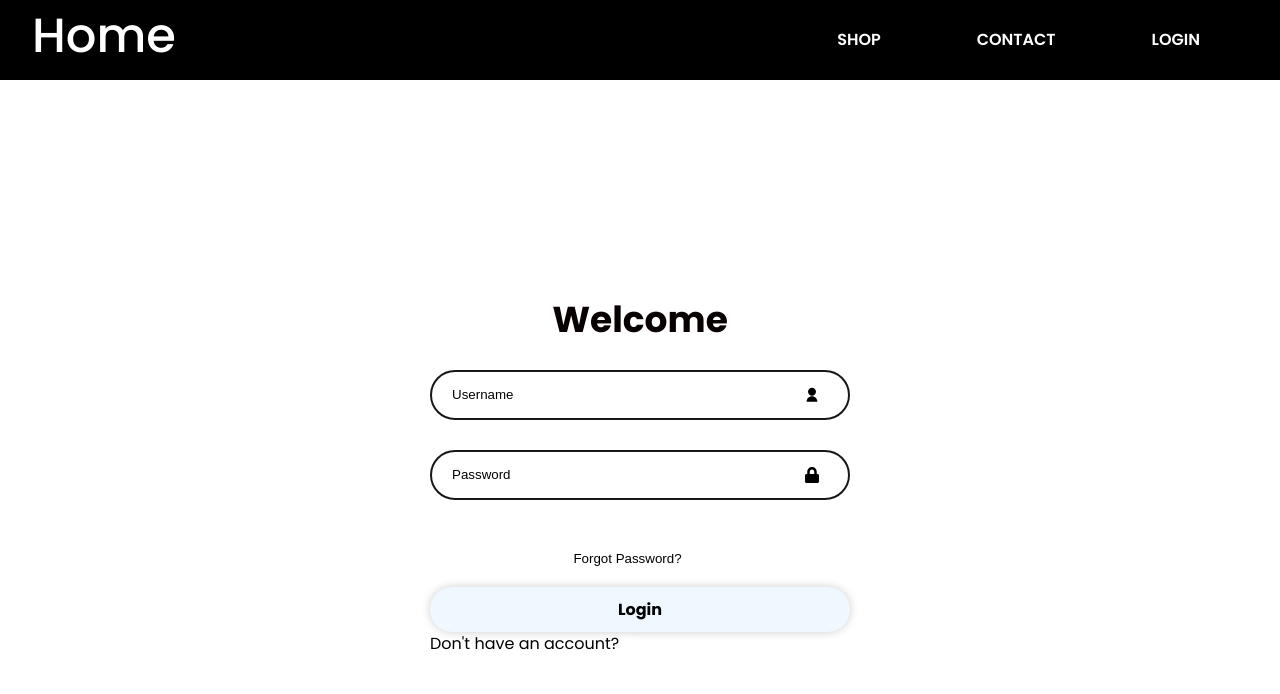
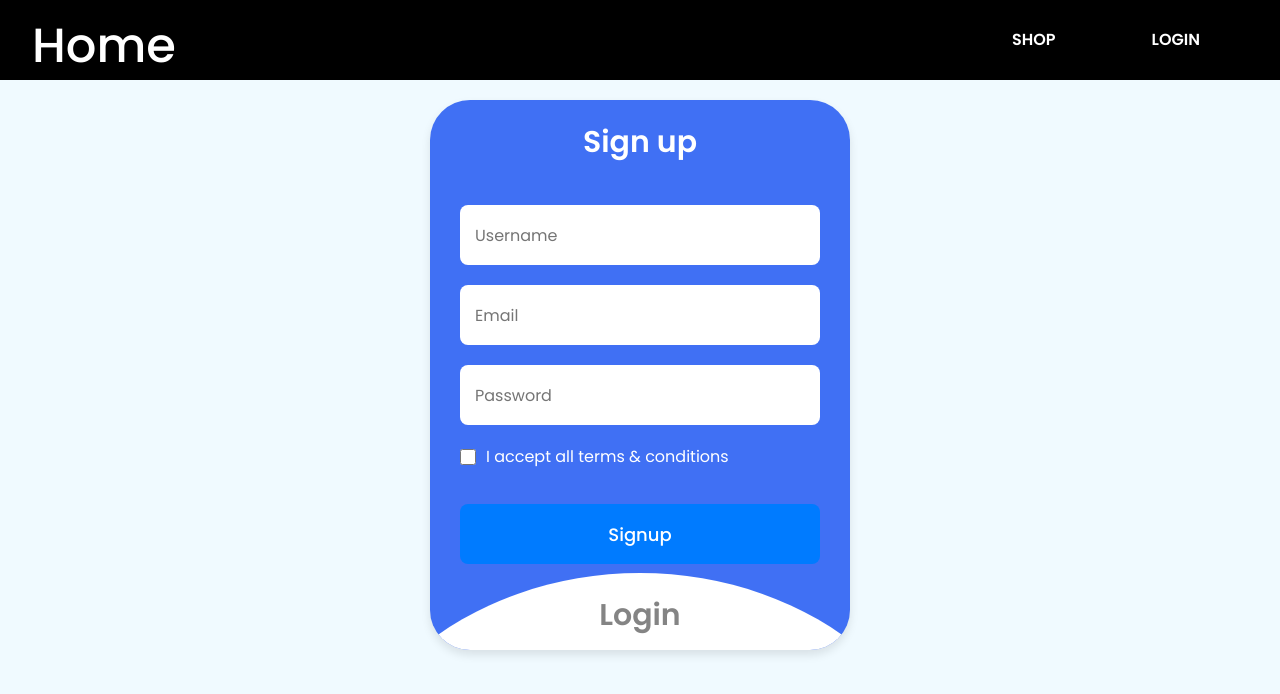
Before and after one commit to Evrp/Project-React, a React (Vite) app: page /login in a window 1280 px wide. Shown: the top 694 px of the page. Built offline with nearby package versions, Linux system fonts and the light colour scheme.

Commit message:
first commit

```diff
--- a/index.html
+++ b/index.html
@@ -4,7 +4,7 @@
     <meta charset="UTF-8" />
     <link rel="icon" type="image/svg+xml" href="/vite.svg" />
     <meta name="viewport" content="width=device-width, initial-scale=1.0" />
-    <title>FoodLand</title>
+    <title>Project</title>
   </head>
   <body>
     <div id="root"></div>
--- a/package.json
+++ b/package.json
@@ -10,6 +10,8 @@
     "preview": "vite preview"
   },
   "dependencies": {
+    "axios": "^1.6.8",
+    "axois": "^0.0.1-security",
     "bootstrap": "^5.3.3",
     "react": "^18.2.0",
     "react-dom": "^18.2.0",
--- a/src/App.jsx
+++ b/src/App.jsx
@@ -2,10 +2,10 @@ import React from 'react';
 import './App.css';
 import Navbar from './Navbar';
 import Food from "./Homepage/Shop";
-import Res from "./Homepage/Restuarant";
 import LoginForm from './Homepage/LoginForm';
 import Home from './Homepage/Home';
 import { Route, Routes } from 'react-router-dom';
+import ForgotPassword from './Homepage/ForgotForm';
 
 const App = () => {
   return (
@@ -16,7 +16,7 @@ const App = () => {
         <Route path='/hone' element={<Home/>}/>
         <Route path='/login' element={<LoginForm/>}/>
         <Route path='/food' element ={<Food/>}/>
-        <Route path='/restuarant' element ={<Res/>}/>
+        <Route path='//forgot-password' element={<ForgotPassword/>}/>
       </Routes>
     </div>
     </>
--- /dev/null
+++ b/src/Homepage/ForgotForm.jsx
@@ -0,0 +1,21 @@
+import React from 'react';
+import './Login.css'
+
+import {Link} from 'react-router-dom';
+const ForgotPassword = () => {
+  return (
+    <div className="wrapper">
+      <div className="form forgot-password">
+        <header>Forgot Password?</header>
+        <form action="#">
+          <input type="text" placeholder="Email" required />
+          <input type="submit" value="Reset Password" />
+        </form>
+        <Link to="/login">Back to Login</Link>
+        <Link to="/login" className="logout-button">Logout</Link>
+      </div>
+    </div>
+  );
+};
+
+export default ForgotPassword;
--- a/src/Homepage/Login.css
+++ b/src/Homepage/Login.css
@@ -1,97 +1,194 @@
+/* Import Google font - Poppins */
+@import url("https://fonts.googleapis.com/css2?family=Poppins:wght@200;300;400;500;600;700&display=swap");
+* {
+  box-sizing: border-box;
+  font-family: "Poppins",
+    sans-serif;
+}
+body {
+  min-height: 100vh;
+  align-items: center;
+  justify-content: center;
+  background: #f0faff;
+}
+.wrapper {
+  position: relative;
+  max-width: 470px;
+  width: 100%;
+  border-radius: 12px;
+  padding: 20px
+    30px
+    120px;
+  background: #4070f4;
+  box-shadow: 0
+    5px
+    10px
+    rgba(
+      0,
+      0,
+      0,
+      0.1
+    );
+  overflow: hidden;
+  position: absolute;
 
-
-
-.wrapper {
+    top: 0;
+    left: 0;
+    right: 0;
+    bottom: 0;
+    margin: 100px auto;
+    height:550px;
+    width: 420px;
+    justify-content: center;
+    border-radius: 40px;
+    align-items: center;
+}
+.form.login {
   position: absolute;
-    top: 50%;
   left: 50%;
-    transform: translate(-50,-50%);
-    height: 350px;
-    width: 350px;
+  bottom: -86%;
+  transform: translateX(
+    -50%
+  );
+  width: calc(
+    100% +
+      220px
+  );
+  padding: 20px
+    140px;
+  border-radius: 50%;
+  height: 100%;
+  background: #fff;
+  transition: all
+    0.6s
+    ease;
+}
+.wrapper.active
+  .form.login {
+  bottom: -15%;
+  border-radius: 35%;
+  box-shadow: 0 -5px
+    10px rgba(0, 0, 0, 0.1);
+}
+.form
+  header {
+  font-size: 30px;
   text-align: center;
-    border: 3px solid rgb(24, 54, 224);
-    border-radius: 12px;
-    padding: 10px 20px;
-    background: rgb(51, 169, 238);
-    backdrop-filter: blur(6px);
-    box-shadow: 5px 5px 10px 0 rgba(0, 0, 0, 0.5);
+  color: #fff;
+  font-weight: 600;
+  cursor: pointer;
+}
+.form.login
+  header {
+  color: #333;
+  opacity: 0.6;
+}
+.wrapper.active
+  .form.login
+  header {
+  opacity: 1;
+}
+.wrapper.active
+  .signup
+  header {
+  opacity: 0.6;
+}
+.wrapper
+  form {
+  display: flex;
+  flex-direction: column;
+  gap: 20px;
+  margin-top: 40px;
+}
+form
+  input {
+  height: 60px;
+  outline: none;
+  border: none;
+  padding: 0
+    15px;
+  font-size: 16px;
+  font-weight: 400;
+  color: #333;
+  border-radius: 8px;
+  background: #fff;
+}
+.form.login
+  input {
+  border: 1px
+    solid
+    #aaa;
+}
+.form.login
+  input:focus {
+  box-shadow: 0
+    1px 0
+    #ddd;
+}
+form
+  .checkbox {
+  display: flex;
+  align-items: center;
+  gap: 10px;
+}
+.checkbox
+  input[type="checkbox"] {
+  height: 16px;
+  width: 16px;
+  accent-color: #fff;
+  cursor: pointer;
+}
+form
+  .checkbox
+  label {
+  cursor: pointer;
+  color: #fff;
+}
+form a {
+  color: #333;
+  text-decoration: none;
+}
+form
+  a:hover {
+  text-decoration: underline;
+}
+form
+  input[type="submit"] {
+  margin-top: 15px;
+  padding: none;
+  font-size: 18px;
+  font-weight: 500;
+  cursor: pointer;
+}
+.form.login
+  input[type="submit"] {
+  background: #4070f4;
+  color: #fff;
+  border: none;
+}
+a {
+    color: #007bff;
+    text-decoration: none;
+    display: block;
+    margin-top: 10px;
+    text-align: center;
   }
 
-.wrapper h2 {
-    font-size: 30px;
-    color: #000000;
+  a.logout-button {
+    margin-top: 20px;
   }
 
-.input-field{
-    position: relative;
+  a:hover {
+    text-decoration: underline;
+    color: #0056b3;
   }
-
-input-field input[type="Email"]
-.input-field input[type="Password"] {
-    border-radius: 10px;
-    background: transparent;
-    margin: 15px;
-    border: 2px solid rgb(0, 0, 0);
-    width: 280px;
-    height: 2px;
-    padding: 20px 40px 20px 20px;
-    backdrop-filter: blur(15px);
+  input[type="submit"]:hover {
+    background-color: #0056b3;
   }
-
-.input-field i {
-    position: absolute;
-    top: 50%;
-    transform: translateY(-50%);
-    right: 10px;
-    color: rgb(0, 0, 0);
+  input[type="submit"] {
+    background-color: #007bff;
+    color: white;
+    border: none;
+    cursor: pointer;
+    transition: background-color 0.3s ease;
   }
-
-input::placeholder{
-    color: rgb(0, 0, 0);
-}
-
-.input-field input[type="Email"]:focus::placeholder,
-.input-field input[type="Password"]:focus::placeholder{
-    transform: translateY(-100%);
-    transition: transform 0.2s ease-in-out;
-    font-size: 14px;
-}
-
-.input-field input[type="Email"]:focus::placeholder,
-.input-field input[type="Password"]:focus::placeholder{
-    transform: translateY(0%);
-    transition: transform 0.2s ease-in-out;
-    font-size: 16px;
-}
-
-a.forgot {
-    text-decoration: none;
-    position: relative;
-    color: rgba(0, 0, 0, 0.712);
-}
-
-a.forgot:hover{
-    text-decoration: underline;
-    color: #000000fd;
-}
-
-a.sign-up{
-    text-decoration: none;
-    color: rgba(0, 0, 0, 0.712);
-}
-
-a.sign-up:hover{
-    text-decoration: underline;
-    color: #000000fd;
-}
-
-.wrapper .login{
-background: #000000;
-border: none;
-outline: none;
-cursor: pointer;
-font-weight: 600;
-border-radius: 45px;
-width: 200px;
-height: 30px;
-}
--- a/src/Homepage/Login1.css
+++ /dev/null
@@ -1,79 +0,0 @@
-.wrapper {
-    position: absolute;
-    top: 0;
-    left: 0;
-    right: 0;
-    bottom: 0;
-    margin: auto;
-    height: 200px;
-    width: 420px;
-    justify-content: center;
-    border-radius: 40px;
-    align-items: center;
-}
-.wrapper h1 {
-    font-size: 36px;
-    text-align: center;
-    color: rgb(8, 1, 1);
-}
-.wrapper .input-box {
-    position: relative;
-    width: 100%;
-    height: 50px;
-    margin: 30px 0;
-}
-.input-box input {
-    width: 100%;
-    height: 100%;
-    background: transparent;
-    border: none;
-    outline: none;
-    border: 2px solid rgba(13, 14, 13, 0.955);
-    border-radius: 40px;
-    padding: 20px 45px 20px 20px;
-    color: rgb(13, 13, 13);
-
-}
-.input-box1 input {
-    width: 100%;
-    height: 100%;
-    background: transparent;
-    outline: none;
-    padding: 20px 45px 20px 20px;
-    color: rgb(13, 13, 13);
-    border: none;
-    margin: 1px 0;
-    text-align: center;
-
-}
-.input-box input::placeholder {
-    color: rgb(4, 3, 3);
-}
-
-.input-box1 input::placeholder {
-    color: black;
-}
-
-.input-box .icon {
-    position: absolute;
-    right: 30px;
-    color: black;
-    top: 50%;
-    transform: translateY(-50%);
-    font-size: 16px;
-}
-.wrapper button {
-    width: 100%;
-    height: 45px;
-    background-color: aliceblue;
-    border: none;
-    outline: none;
-    border-radius: 40px;
-    box-shadow: 0 0 10px rgba(20, 2, 2, 0.2);
-    font-size: 16px;
-    color: black;
-    font-weight: 700;
-}
-.wrapper button:hover {
-    box-shadow: 0 0 20px black;
-}
--- a/src/Homepage/LoginForm.jsx
+++ b/src/Homepage/LoginForm.jsx
@@ -1,36 +1,45 @@
-import React from 'react'
-import { RiUserFill } from "react-icons/ri";
-import { FaLock } from "react-icons/fa";
-import './Login1.css'
+import React from 'react';
+import { Link,} from 'react-router-dom';
+import './Login.css';
+
 const LoginForm = () => {
+  const handleLoginHeaderClick = () => {
+    const wrapper = document.querySelector('.wrapper');
+    wrapper.classList.add('active');
+  };
+
+  const handleSignupHeaderClick = () => {
+    const wrapper = document.querySelector('.wrapper');
+    wrapper.classList.remove('active');
+  };
+
   return (
     <div className="wrapper">
-    <form action="#">
-        <h1>Welcome</h1>
-        <div className="input-box">
-            <RiUserFill className="icon"/>
-            <input type="email" id='email' placeholder="Username" required/>
-            <i className='bx bxs-user'></i>
-        </div>
+      <div className="form signup">
+        <header onClick={handleSignupHeaderClick}>Sign up</header>
+        <form action="#">
+          <input type="text" placeholder="Username" required />
+          <input type="text" placeholder="Email" required />
+          <input type="password" placeholder="Password" required />
+          <div className="checkbox">
+            <input type="checkbox" id="signupCheck" />
+            <label htmlFor="signupCheck">I accept all terms & conditions</label>
+          </div>
+          <input type="submit" value="Signup" />
+        </form>
+      </div>
 
-        <div className="input-box">
-            <FaLock className="icon"/>
-            <input type="password" placeholder="Password" required/>
-            <i className='bx bxs-lock-alt'></i>
-        </div>
+      <div className="form login">
+        <header onClick={handleLoginHeaderClick}>Login</header>
+        <form action="#">
+          <input type="text" placeholder="Email" required />
+          <input type="password" placeholder="Password" required />
+          <Link to="/forgot-password">Forgot password?</Link>
+          <input type="submit" value="Login" />
+        </form>
+      </div>
+    </div>
+  );
+};
 
-        <div className="input-box1 mx-2">
-            <a href="#" className='Forgot'></a>
-            <input type="Forgot Password?" placeholder="Forgot Password?" required/>
-        </div>
-
-        <button type="submit" className='Login'>Login</button>
-        <p>Don't have an account? <a href="#" className='Sign-up'>Sign up</a></p>
-    </form>
-</div>
-
-
-  )
-}
-
-export default LoginForm
+export default LoginForm;
--- a/src/Homepage/Restuarant.jsx
+++ /dev/null
@@ -1,17 +0,0 @@
-import React from 'react'
-
-const Restuarant = () => {
-  return (
-    <div className="home-bg">
-        <div className="container">
-            <div className="home-con">
-                <div className="home-text">
-                    <h1>Welcome to Restuarant</h1>
-                </div>
-            </div>
-        </div>
-      </div>
-  )
-}
-
-export default Restuarant
--- a/src/Navbar.jsx
+++ b/src/Navbar.jsx
@@ -20,9 +20,6 @@ const Navbar = () => {
                             <Link to='/food'>SHOP</Link>
                         </li>
                         <li className='menu-link' onClick={closeMobileMenu}>
-                            <Link to='/restuarant'>CONTACT</Link>
-                        </li>
-                        <li className='menu-link' onClick={closeMobileMenu}>
                             <Link to='/login'>LOGIN</Link>
                         </li>
                     </ul>
```
Also changed, not shown: src/Homepage/CartList.jsx (+34 -15 lines), src/Homepage/Restuarant.css (deleted, +0 -15 lines), 2 other files (tests, documents, lock files or other folders). Lines whose indentation alone changed are shown as unchanged.
